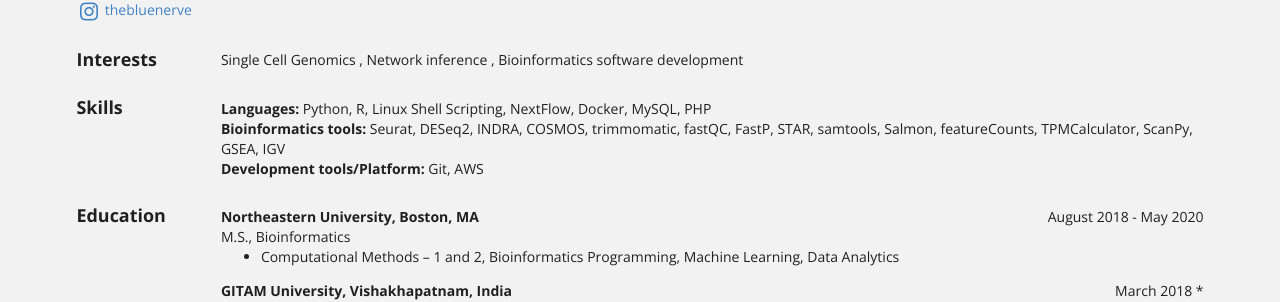
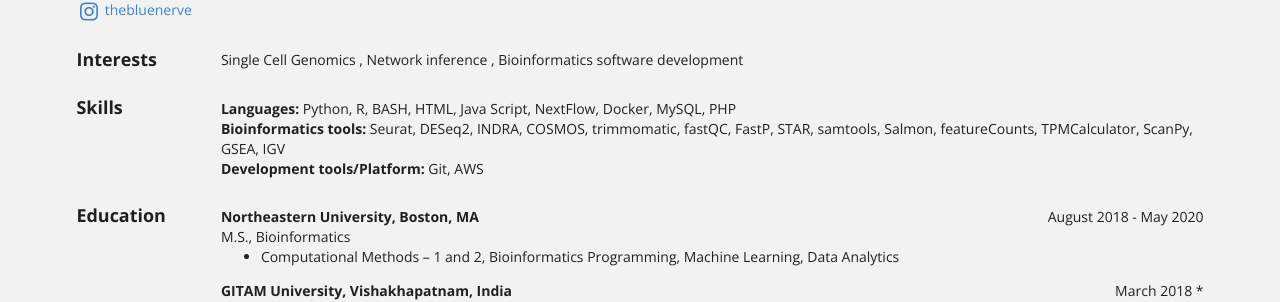
Before and after one commit to samuelbunga/samuelbunga.github.io, a Jekyll site: the page built from bio/index.html, in a window 1280 px wide. Shown: the part 208-510 px from the top of the page. Built offline with Jekyll 4.4.1, drawn with Linux system fonts in a browser that asks for light colours.

Commit message:
Update bio.json

```diff
--- a/_data/bio.json
+++ b/_data/bio.json
@@ -56,7 +56,9 @@
       "keywords": [
         "Python",
         "R",
-        "Linux Shell Scripting",
+        "BASH",
+        "HTML",
+        "Java Script",
         "NextFlow",
         "Docker",
         "MySQL",
```
